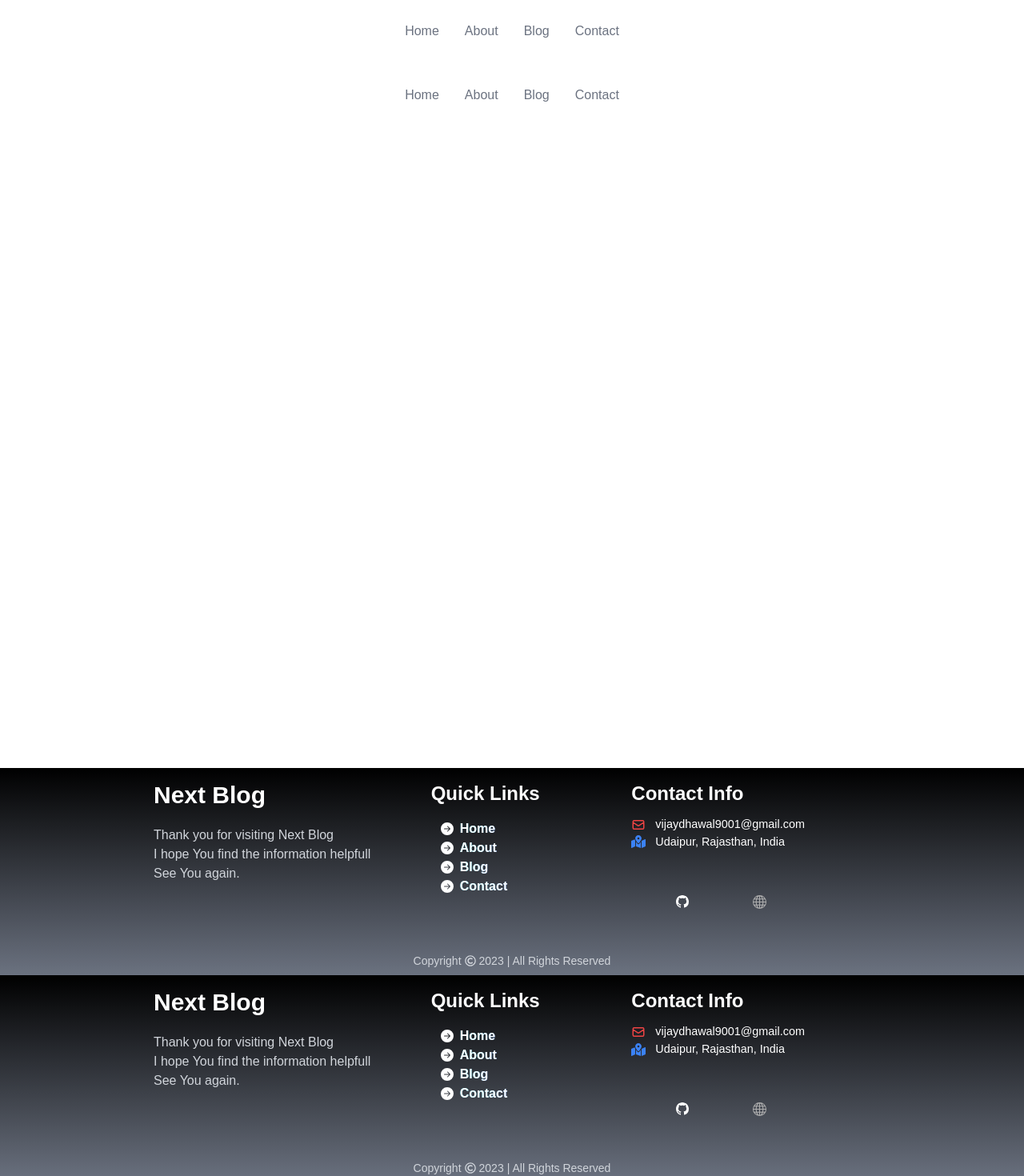
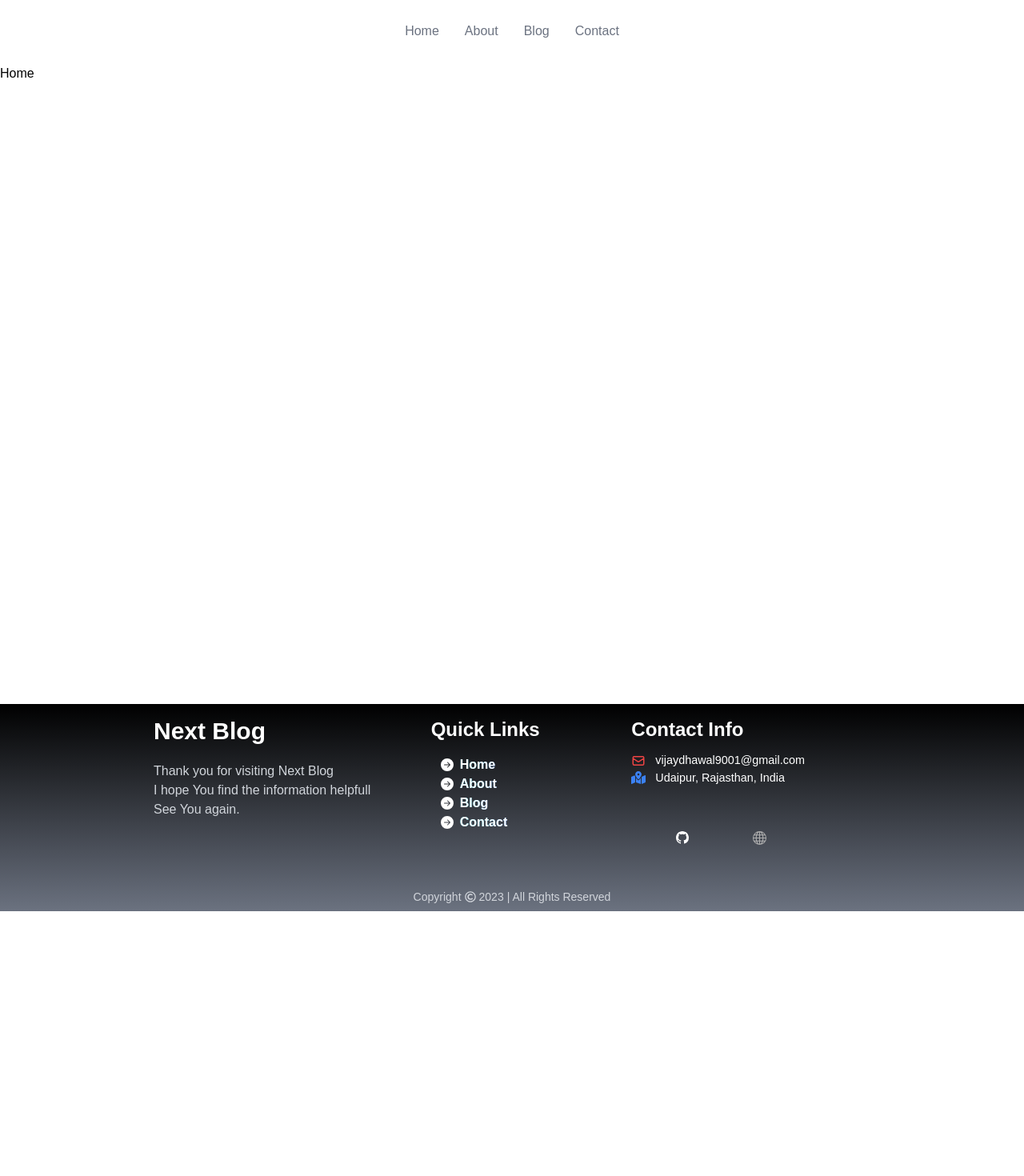
Before and after one commit to dhawal-793/Next-Blog, a Next.js app: page / in a window 1280 px wide. Shown: the top 1470 px of the page at 80% size. After the commit the page ends 1139 px from the top, so only its background shows below. Built offline with nearby package versions, Linux system fonts and the light colour scheme.

Commit message:
Updated index.js

```diff
--- a/pages/index.js
+++ b/pages/index.js
@@ -1,20 +1,7 @@
-import Head from 'next/head'
-import Footer from '@/components/footer'
-import Navbar from '@/components/navbar'
 export default function Home() {
   return (
     <>
-      <Head>
-        <title>Next Blog</title>
-        <meta name="description" content="Generated by create next app" />
-        <meta name="viewport" content="width=device-width, initial-scale=1" />
-        <link rel="icon" href="/favicon.ico" />
-      </Head>
-      <Navbar/>
-      <main className='min-h-screen'>
-
-      </main>
-      <Footer />
+      <h1>Home</h1>
     </>
   )
 }
```
